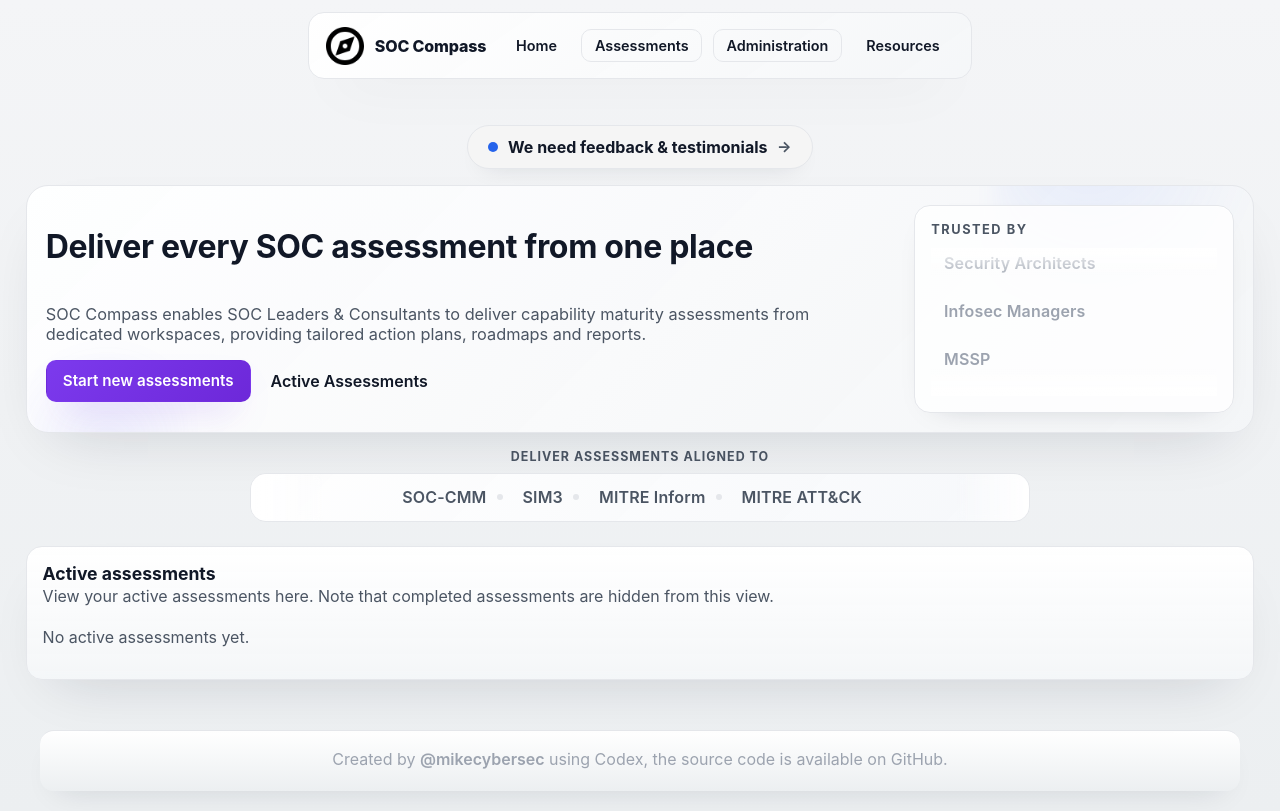
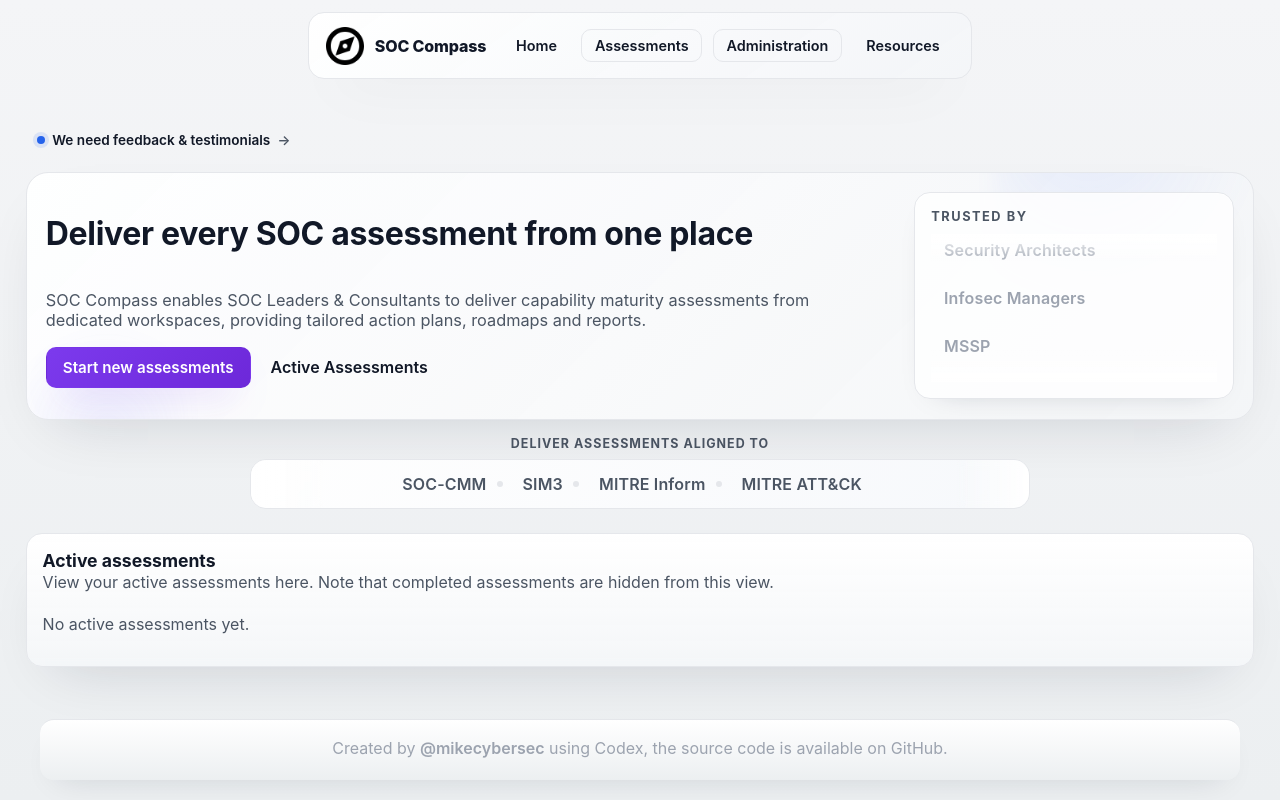
Before and after one commit to mikecybersec/SOC-Compass, a React (Vite) app in the folder soc-improvement-app/: page / in a window 1280 px wide. Built offline with nearby package versions, Linux system fonts and the light colour scheme.

Commit message:
Restyle announcement banner

```diff
--- a/soc-improvement-app/src/index.css
+++ b/soc-improvement-app/src/index.css
@@ -864,48 +864,55 @@ label {
 
 .announcement-wrapper {
   display: flex;
+  justify-content: flex-start;
+  margin-top: 0.25rem;
+}
+
+.announcement-pill {
+  border: 1px solid transparent;
+  background: transparent;
+  color: var(--text);
+  border-radius: 999px;
+  padding: 0.4rem 0.65rem;
+  display: inline-flex;
+  align-items: center;
   justify-content: center;
-  margin-top: 0.25rem;
-}
-
-.announcement-pill {
-  border: 1px solid var(--border);
-  background: #f5f5f5;
-  color: var(--text);
-  border-radius: 999px;
-  padding: 0.7rem 1.3rem;
-  display: inline-flex;
-  align-items: center;
-  gap: 0.6rem;
-  font-weight: 700;
+  gap: 0.45rem;
+  font-weight: 600;
+  font-size: 0.85rem;
+  line-height: 1.2;
   cursor: pointer;
-  transition: box-shadow 150ms ease, background-color 150ms ease, transform 150ms ease;
-  box-shadow: 0 10px 24px -16px rgba(15, 23, 42, 0.2);
+  width: fit-content;
+  white-space: nowrap;
+  transition: color 150ms ease, box-shadow 150ms ease, background-color 150ms ease, border-color 150ms ease,
+    transform 150ms ease;
 }
 
 .announcement-pill:hover,
 .announcement-pill:focus-visible {
-  background: #ededed;
-  box-shadow: 0 12px 26px -16px rgba(15, 23, 42, 0.24);
-  transform: translateY(-1px);
+  background: rgba(79, 70, 229, 0.08);
+  color: var(--text);
+  box-shadow: 0 0 0 3px rgba(124, 58, 237, 0.12);
+  border-color: var(--border);
+  transform: translateY(-0.5px);
   outline: none;
 }
 
 .announcement-dot {
-  width: 10px;
-  height: 10px;
+  width: 8px;
+  height: 8px;
   border-radius: 50%;
   background: #2563eb;
+  box-shadow: 0 0 0 4px rgba(37, 99, 235, 0.12);
   flex-shrink: 0;
 }
 
 .announcement-text {
-  font-weight: 700;
-  white-space: nowrap;
+  font-weight: 600;
 }
 
 .announcement-arrow {
-  font-size: 0.95rem;
+  font-size: 0.85rem;
   color: var(--muted);
   display: inline-flex;
   align-items: center;
```
